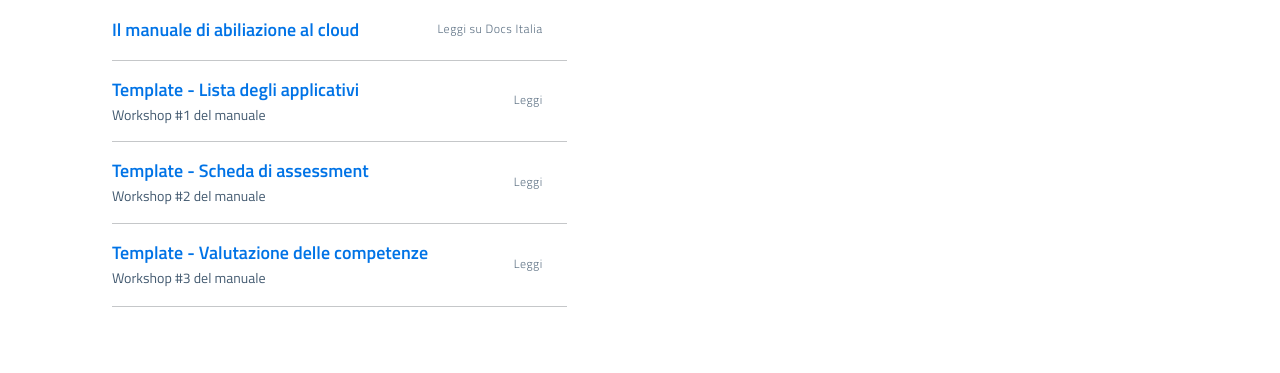
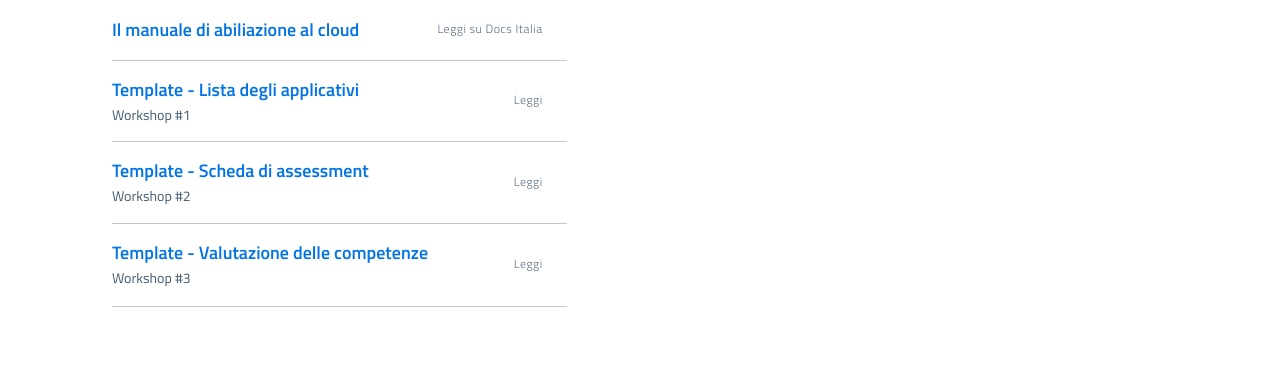
Before and after one commit to italia/cloud.italia.it, a Jekyll site: the page built from it/cloud-enablement.md, in a window 1280 px wide. Shown: the part 1089-1462 px from the top of the page. Built offline with Jekyll 4.4.1, drawn with Linux system fonts in a browser that asks for light colours.

Commit message:
update cep

```diff
--- a/_includes/cep/cep-sections.html
+++ b/_includes/cep/cep-sections.html
@@ -22,7 +22,7 @@
                                         <li>
                                             <a href="https://drive.google.com/open?id=1iVswHZ22zanOSxFoQ8lSW8B1Enx9mg9gQAPVhayerNs">
                                                 <div class="it-right-zone">
-                                                    <span class="text">Template - Lista degli applicativi <em>Workshop #1 del manuale</em></span>
+                                                    <span class="text">Template - Lista degli applicativi <em>Workshop #1</em></span>
                                                     <span class="it-multiple">
                                                         <span class="metadata">Leggi</span>
                                                     </span>
@@ -32,7 +32,7 @@
                                         <li>
                                             <a href="https://drive.google.com/open?id=1P8lcsCxEXKYk7oZVoHrS6rhNmqdPz4bHfzmsmWq4akQ">
                                                 <div class="it-right-zone">
-                                                    <span class="text">Template - Scheda di assessment <em>Workshop #2 del manuale</em></span>
+                                                    <span class="text">Template - Scheda di assessment <em>Workshop #2</em></span>
                                                     <span class="it-multiple">
                                                         <span class="metadata">Leggi</span>
                                                     </span>
@@ -42,7 +42,7 @@
                                         <li>
                                             <a href="https://drive.google.com/open?id=1_5aEEDg4TGDEJB8EM5ZQqb6XgGtCxISLRFa_-l2BscU">
                                                 <div class="it-right-zone">
-                                                    <span class="text">Template - Valutazione delle competenze <em>Workshop #3 del manuale</em></span>
+                                                    <span class="text">Template - Valutazione delle competenze <em>Workshop #3</em></span>
                                                     <span class="it-multiple">
                                                         <span class="metadata">Leggi</span>
                                                     </span>
```
